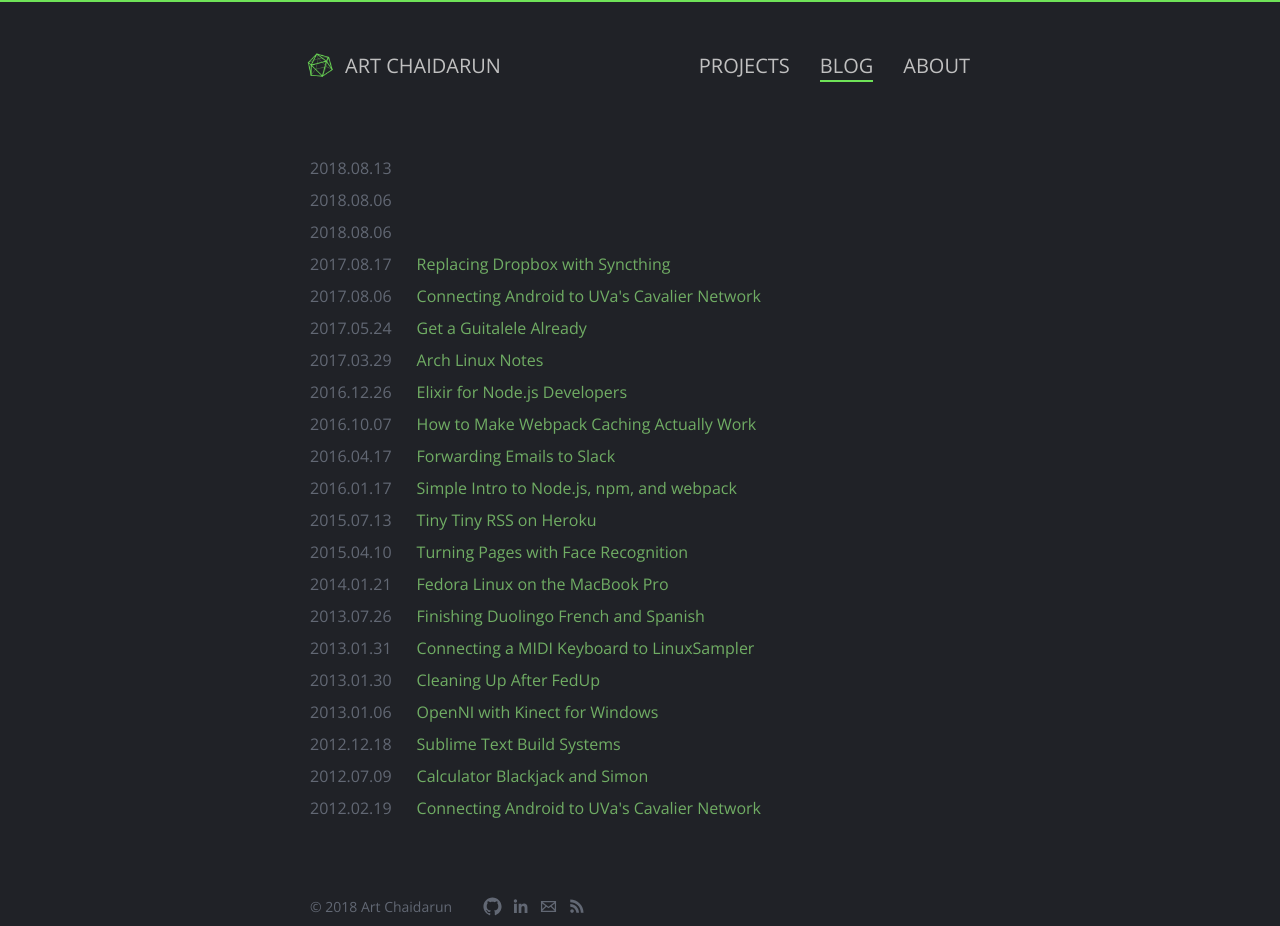
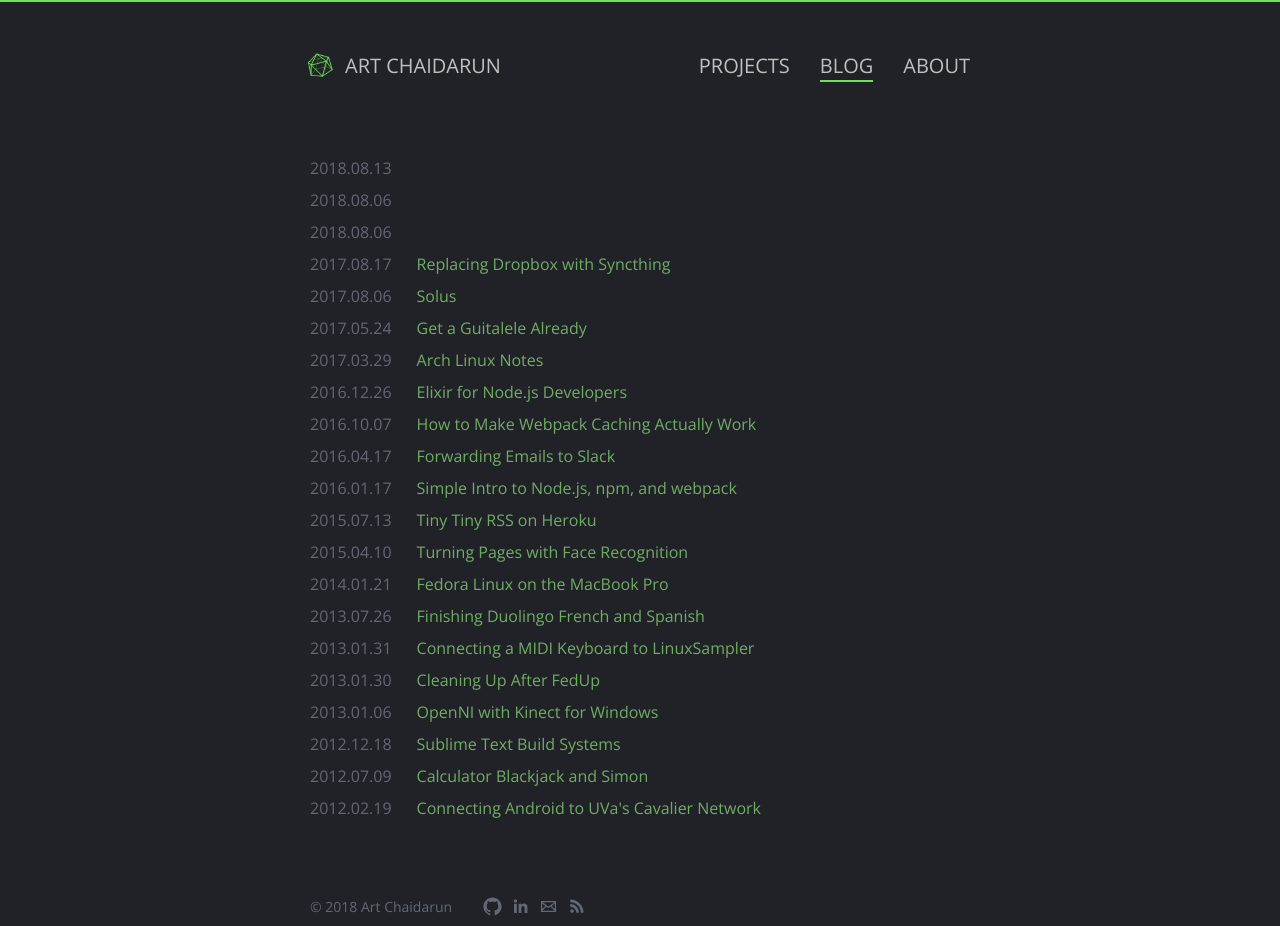
Before and after one commit to Nilsonsoft/nilsonsoft.github.ioBLOG1, a Jekyll site: the page built from blog/_posts/2013-07-07-blog.md, in a window 1280 px wide. Built offline with Jekyll 4.4.1, drawn with Linux system fonts in a browser that asks for light colours; nearby versions of some CDN libraries; Markdown is read by kramdown in place of the engine named in the settings.

Commit message:
Add files via upload

```diff
--- a/blog/_posts/2017-08-06-Budgie-desktop.md
+++ b/blog/_posts/2017-08-06-Budgie-desktop.md
@@ -1,14 +1,11 @@
 ---
 description: Eopkg detalhes.
-h1: Connecting Android to UVa's Cavalier Network
+h1: Solus
 layout: post
-pagetitle: Connecting Android to UVa's Cavalier Network
+pagetitle: eopkg detalhes
 tags: ["linux"]
 comments: true
 ---
-
-* content
-{:toc}
 
 The Budgie Desktop a modern desktop designed to keep out the way of the user. It features heavy integration with the GNOME stack in order for an enhanced experience.
 
```
